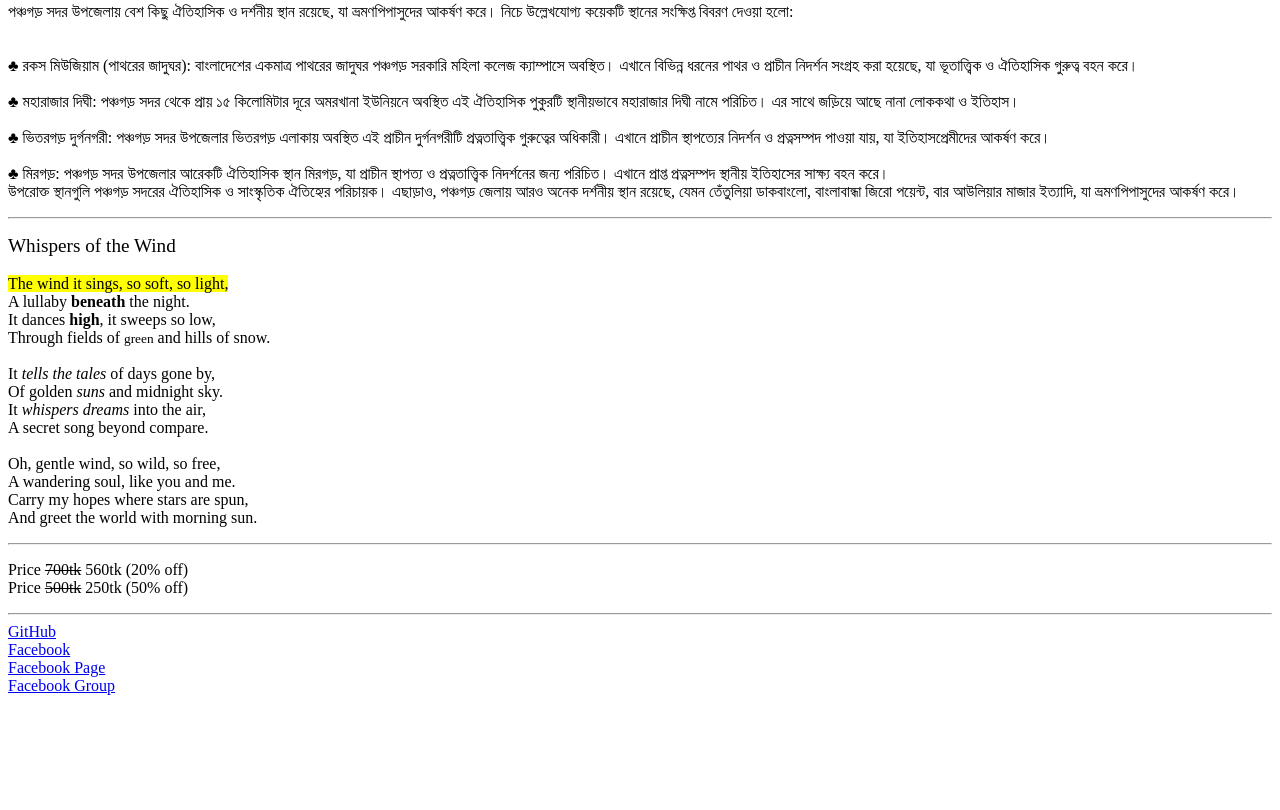
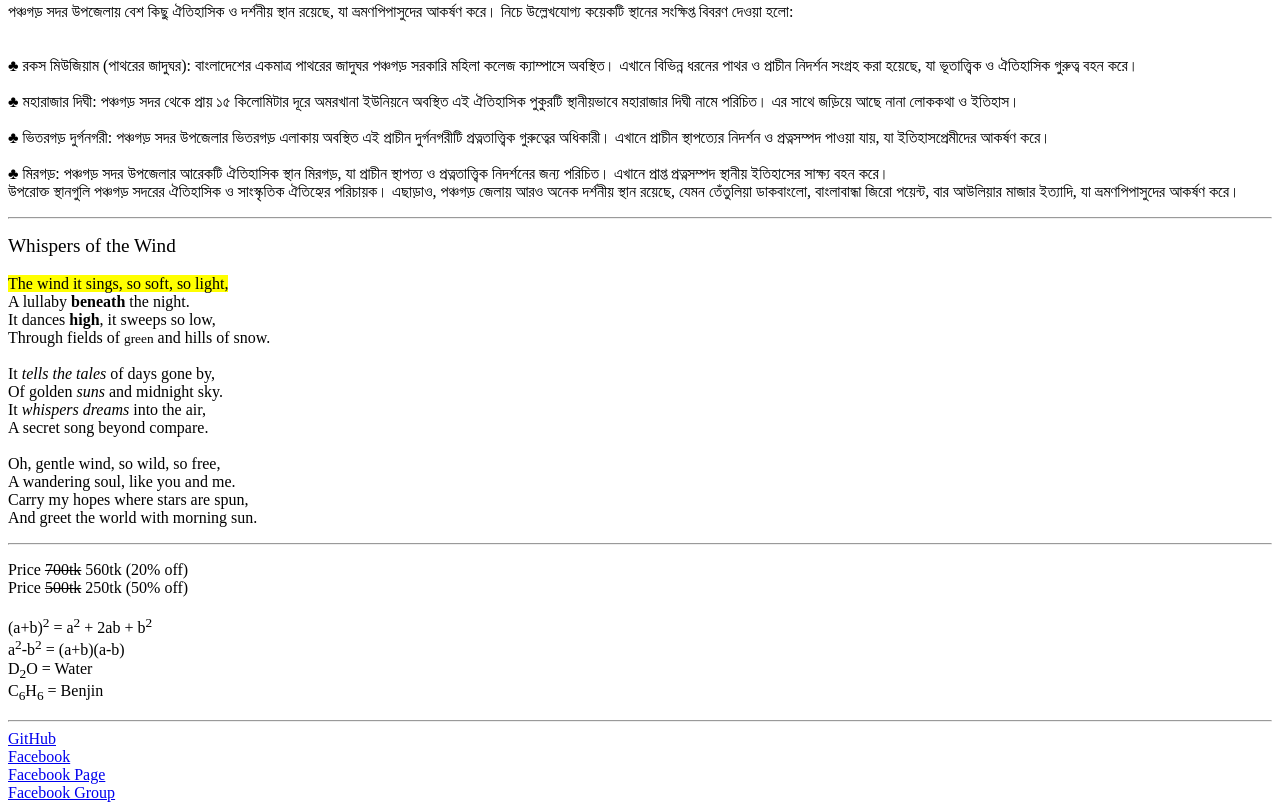
Before and after one commit to afsanamimimim/Only-Html-Tag, a plain HTML site: page index.html in a window 1280 px wide. Shown: the part 303-1113 px from the top of the page. Before the commit the page ends 1006 px from the top, so only its background shows below. Drawn offline with Linux system fonts and the light colour scheme.

Commit message:
Html tags

```diff
--- a/index.html
+++ b/index.html
@@ -90,7 +90,7 @@
     <hr>
 
     <p>
-        <!-- Delete Tag Start -->
+         <!-- Delete Tag Start -->
          Price <del>700tk</del> 560tk (20% off)
          <!-- Delete Tag End -->
          <br>
@@ -98,6 +98,19 @@
          <!-- Strike Tag Start -->
          Price <strike>500tk</strike> 250tk (50% off)
          <!-- Strike Tag End -->
+         <br> <br>
+
+         <!-- Superscript Tag Start -->
+          (a+b)<sup>2</sup> = a<sup>2</sup> + 2ab + b<sup>2</sup> <br>
+          a<sup>2</sup>-b<sup>2</sup> = (a+b)(a-b)
+         <!-- Superscript Tag End -->
+         <br>
+
+         <!-- Subscript Tag Start-->
+          D<sub>2</sub>O = Water <br>
+          C<sub>6</sub>H<sub>6</sub> = Benjin
+         <!-- Subscript Tag End -->
+
     </p>
 
      <!-- Paragraph Tag End -->
```
